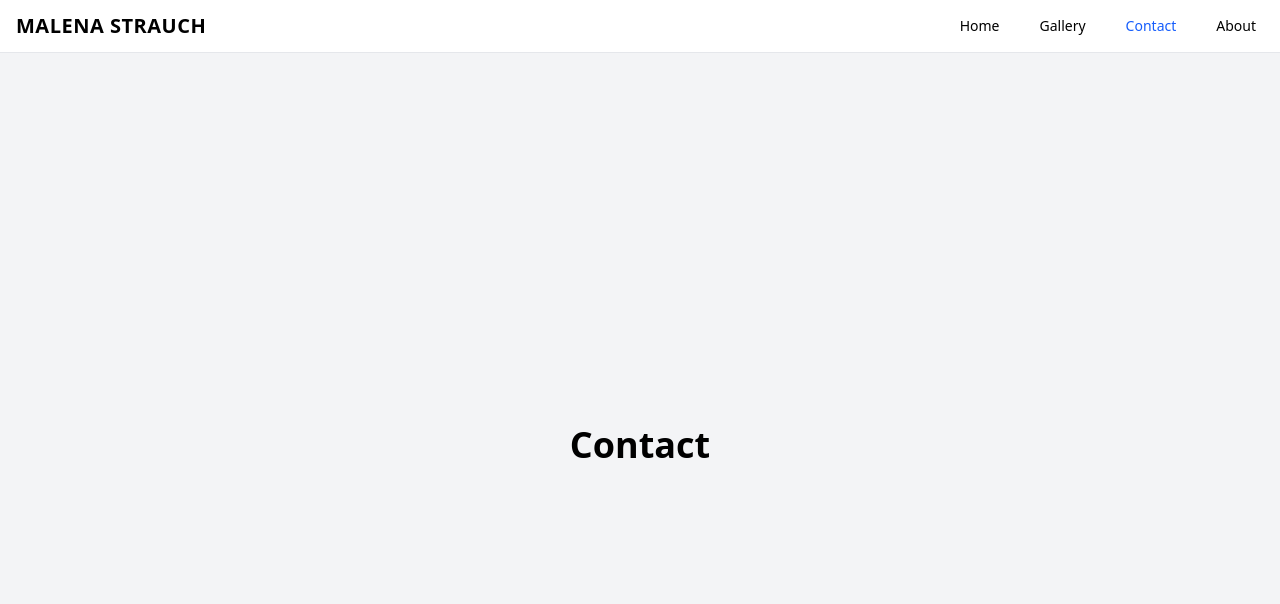
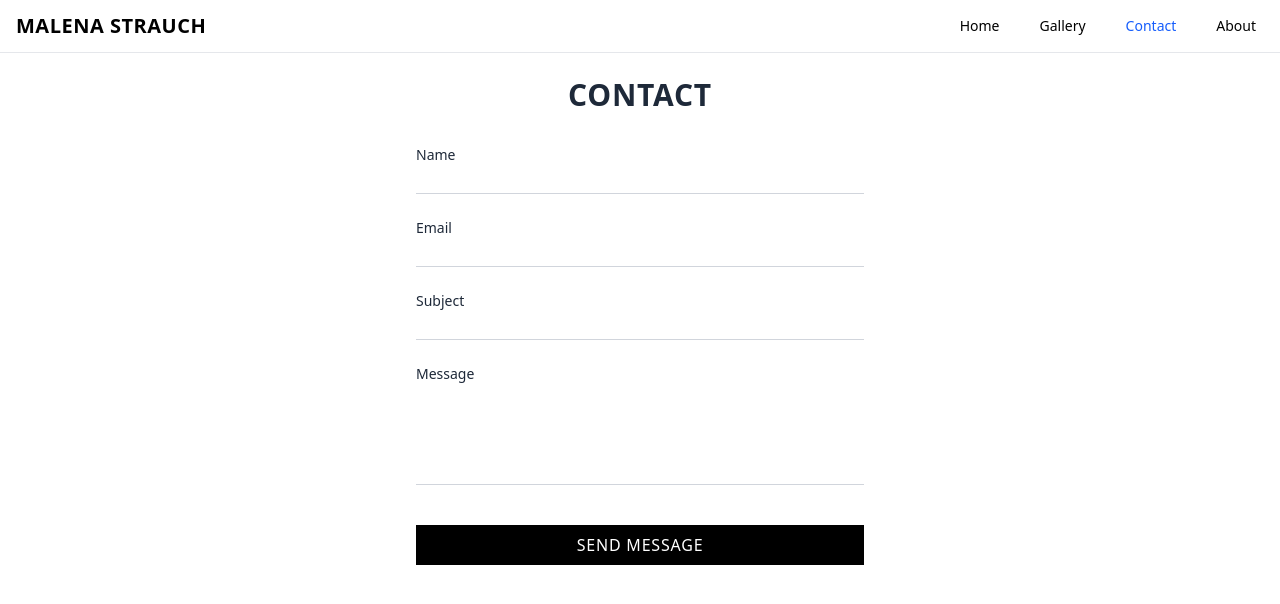
Before and after one commit to bennetstrauch/malena-art-website, a React (Vite) app: page /contact in a window 1280 px wide. Shown: the top 604 px of the page. Built offline with nearby package versions, Linux system fonts and the light colour scheme.

Commit message:
Contact form rough implementation

```diff
--- a/package.json
+++ b/package.json
@@ -10,6 +10,7 @@
     "preview": "vite preview"
   },
   "dependencies": {
+    "@emailjs/browser": "^4.4.1",
     "@tailwindcss/vite": "^4.1.8",
     "react": "^19.1.0",
     "react-dom": "^19.1.0",
--- /dev/null
+++ b/src/components/form/InputField.tsx
@@ -0,0 +1,26 @@
+type InputFieldProps = {
+  label: string;
+  name: string;
+  type?: string;
+  value: string;
+  onChange: (e: React.ChangeEvent<HTMLInputElement>) => void;
+};
+
+export default function InputField({ label, name, type = "text", value, onChange }: InputFieldProps) {
+  return (
+    <div>
+      <label htmlFor={name} className="block text-sm font-medium">
+        {label}
+      </label>
+      <input
+        id={name}
+        name={name}
+        type={type}
+        required
+        value={value}
+        onChange={onChange}
+        className="mt-1 block w-full border-b border-gray-300 bg-transparent focus:outline-none focus:border-black"
+      />
+    </div>
+  );
+}
--- /dev/null
+++ b/src/components/form/TextAreaField.tsx
@@ -0,0 +1,25 @@
+type TextAreaFieldProps = {
+  label: string;
+  name: string;
+  value: string;
+  onChange: (e: React.ChangeEvent<HTMLTextAreaElement>) => void;
+};
+
+export default function TextAreaField({ label, name, value, onChange }: TextAreaFieldProps) {
+  return (
+    <div>
+      <label htmlFor={name} className="block text-sm font-medium">
+        {label}
+      </label>
+      <textarea
+        id={name}
+        name={name}
+        rows={4}
+        required
+        value={value}
+        onChange={onChange}
+        className="mt-1 block w-full border-b border-gray-300 bg-transparent focus:outline-none focus:border-black resize-none"
+      />
+    </div>
+  );
+}
--- a/src/pages/Contact.tsx
+++ b/src/pages/Contact.tsx
@@ -1,11 +1,98 @@
-function Contact() {
+import { useState } from "react";
+import emailjs from "@emailjs/browser";
+import InputField from "../components/form/InputField";
+import TextAreaField from "../components/form/TextAreaField";
 
+export default function Contact() {
+  const [form, setForm] = useState({
+    name: "",
+    email: "",
+    subject: "",
+    message: "",
+  });
 
-    return (
-        <div className="flex flex-col items-center justify-center min-h-screen bg-gray-100">
-            <h1 className="text-4xl font-bold mb-4">Contact</h1>
+  const [loading, setLoading] = useState(false);
+
+  const handleChange = (
+    e: React.ChangeEvent<HTMLInputElement | HTMLTextAreaElement>
+  ) => {
+    setForm({ ...form, [e.target.name]: e.target.value });
+  };
+
+  const sendEmail = async () => {
+    try {
+      setLoading(true);
+
+      const result = await emailjs.send(
+        "gmail_service_malena",
+        "template_contact_malena",
+        form,
+        "YtA5lxqH9IEUE4zt5"
+      );
+
+      console.log("Email successfully sent:", result.text);
+      alert("Message sent successfully!");
+      setForm({ name: "", email: "", subject: "", message: "" });
+    } catch (error) {
+      console.error("Email send failed:", error);
+      alert("Something went wrong. Please try again later.");
+    } finally {
+      setLoading(false);
+    }
+  };
+
+  const handleSubmit = (e: React.FormEvent) => {
+    e.preventDefault();
+    sendEmail();
+  };
+
+  return (
+    <div className="flex flex-col items-center justify-center px-4 py-6 sm:px-6 lg:px-8 bg-white text-gray-800">
+      <h1 className="text-3xl font-semibold mb-8 uppercase tracking-wide">
+        Contact
+      </h1>
+
+      <form onSubmit={handleSubmit} className="w-full max-w-md space-y-6">
+        <InputField
+          label="Name"
+          name="name"
+          value={form.name}
+          onChange={handleChange}
+        />
+        <InputField
+          label="Email"
+          name="email"
+          type="email"
+          value={form.email}
+          onChange={handleChange}
+        />
+        <InputField
+          label="Subject"
+          name="subject"
+          value={form.subject}
+          onChange={handleChange}
+        />
+        <TextAreaField
+          label="Message"
+          name="message"
+          value={form.message}
+          onChange={handleChange}
+        />
+
+        <div className="pt-4">
+          <button
+            type="submit"
+            disabled={loading}
+            className={`w-full px-4 py-2 bg-black text-white uppercase tracking-wider ${
+              loading
+                ? "opacity-50 cursor-not-allowed"
+                : "hover:bg-gray-800 transition"
+            }`}
+          >
+            {loading ? "Sending..." : "Send Message"}
+          </button>
         </div>
-    );
+      </form>
+    </div>
+  );
 }
-
-export default Contact;
```
Also changed, not shown: 1 other file (tests, documents, lock files or other folders).
